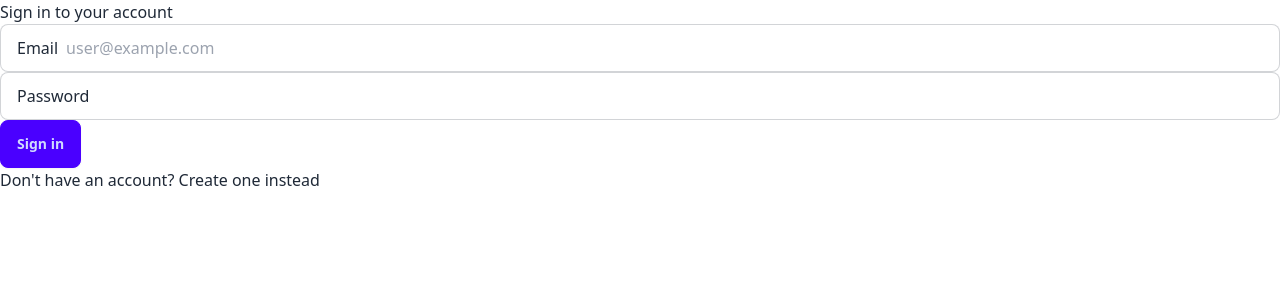
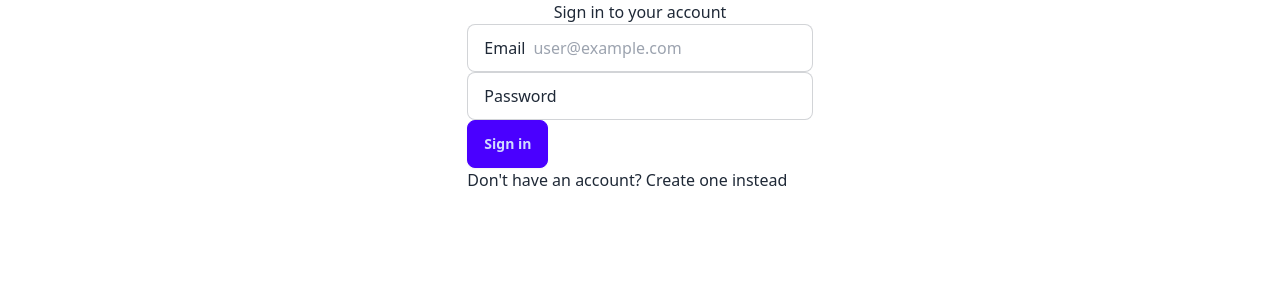
Before and after one commit to Ja-Uyoma/ticket-booking-application, a React (Vite) app: page /login in a window 1280 px wide. Shown: the top 300 px of the page. Built offline with nearby package versions, Linux system fonts and the light colour scheme.

Commit message:
feat: center login form

```diff
--- a/src/client/routes/login.jsx
+++ b/src/client/routes/login.jsx
@@ -27,8 +27,8 @@
 
 export default function Login() {
   return (
-    <div className="form-control">
-      <div className="">
+    <div className="form-control flex items-center">
+      <div>
         <h2 className="">Sign in to your account</h2>
       </div>
 
```
